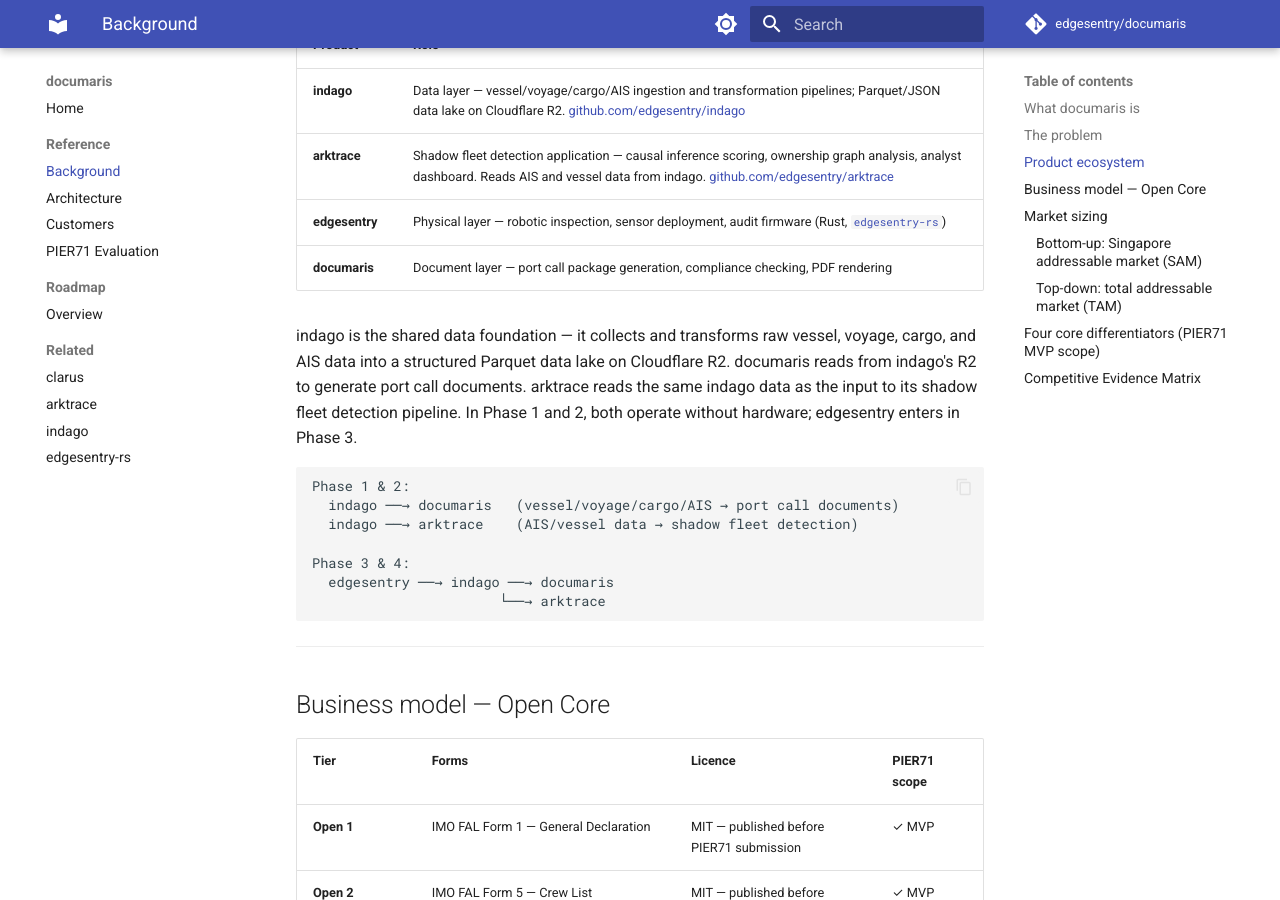
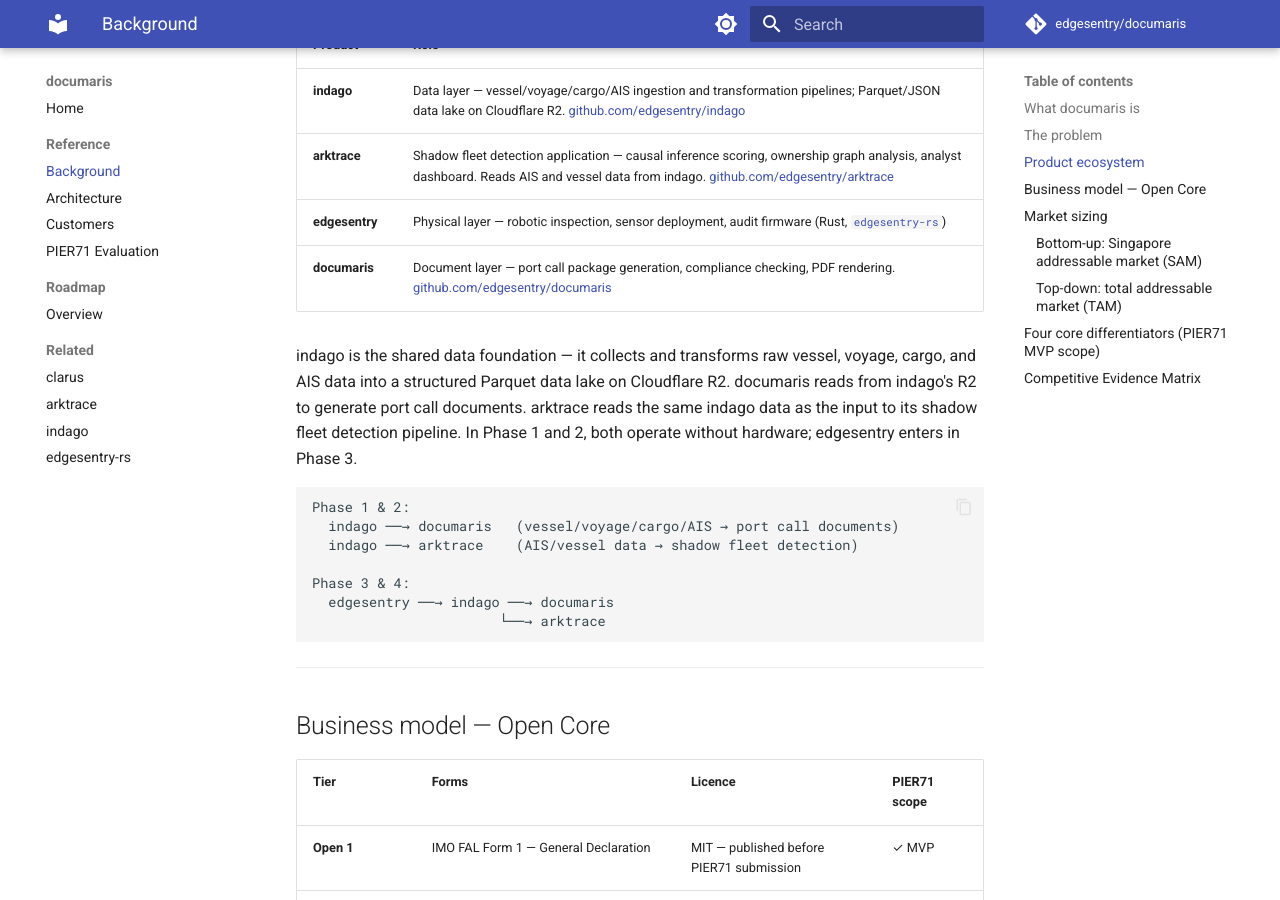
Before and after one commit to edgesentry/documaris, an MkDocs documentation site: the page built from docs/ref-background.md, in a window 1280 px wide and 900 px high, scrolled down 1254 px. Built offline with MkDocs 1.6.1 and Material for MkDocs 9.7.7, drawn with Linux system fonts in a browser that asks for light colours; comment, search, counter and statistics services are not loaded.

Commit message:
docs: add documaris self-link in product stack tables
Co-Authored-By: Claude Sonnet 4.6 <noreply@anthropic.com>

```diff
--- a/docs/ref-background.md
+++ b/docs/ref-background.md
@@ -33,7 +33,7 @@ documaris is the "paper layer" in a four-product stack:
 | **indago** | Data layer — vessel/voyage/cargo/AIS ingestion and transformation pipelines; Parquet/JSON data lake on Cloudflare R2. [github.com/edgesentry/indago](https://github.com/edgesentry/indago) |
 | **arktrace** | Shadow fleet detection application — causal inference scoring, ownership graph analysis, analyst dashboard. Reads AIS and vessel data from indago. [github.com/edgesentry/arktrace](https://github.com/edgesentry/arktrace) |
 | **edgesentry** | Physical layer — robotic inspection, sensor deployment, audit firmware (Rust, [`edgesentry-rs`](https://github.com/edgesentry/edgesentry-rs)) |
-| **documaris** | Document layer — port call package generation, compliance checking, PDF rendering |
+| **documaris** | Document layer — port call package generation, compliance checking, PDF rendering. [github.com/edgesentry/documaris](https://github.com/edgesentry/documaris) |
 
 indago is the shared data foundation — it collects and transforms raw vessel, voyage, cargo, and AIS data into a structured Parquet data lake on Cloudflare R2. documaris reads from indago's R2 to generate port call documents. arktrace reads the same indago data as the input to its shadow fleet detection pipeline. In Phase 1 and 2, both operate without hardware; edgesentry enters in Phase 3.
 
```
Also changed, not shown: docs/index.md (+1 -1 lines).
